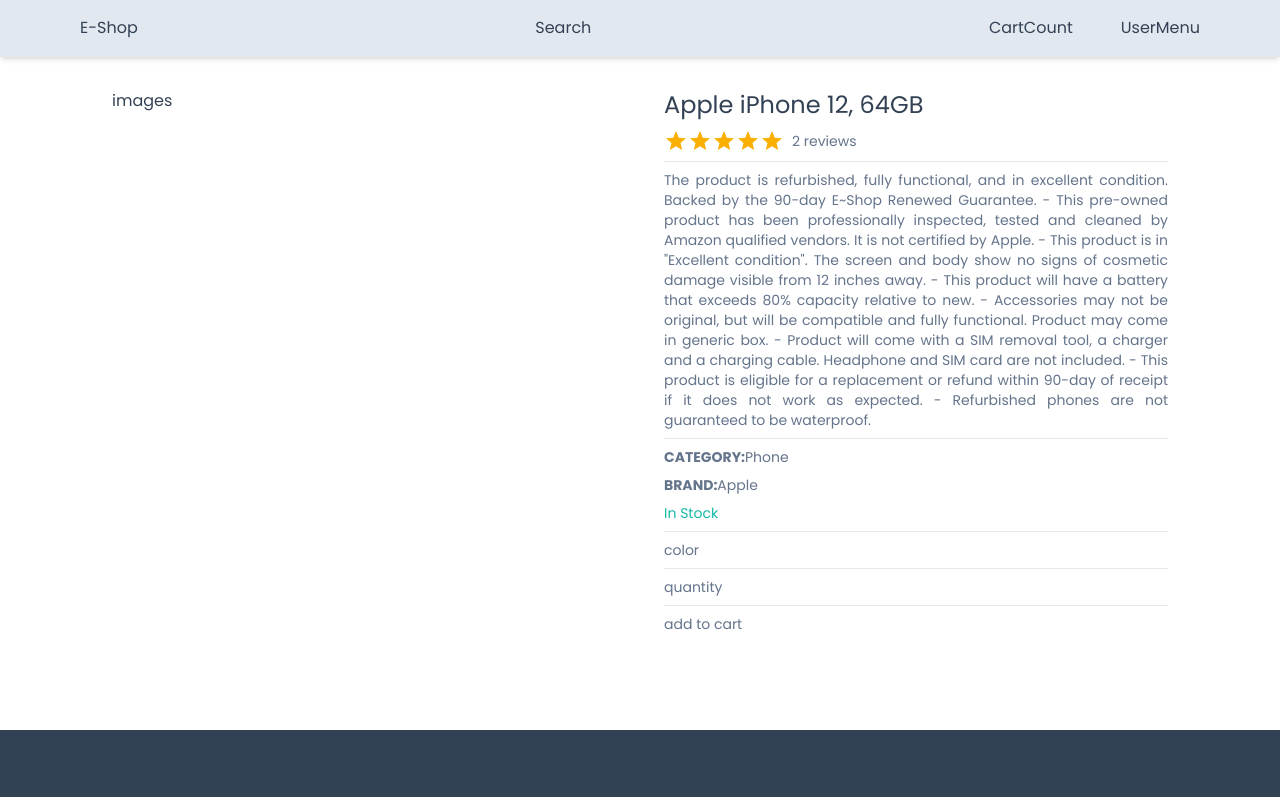
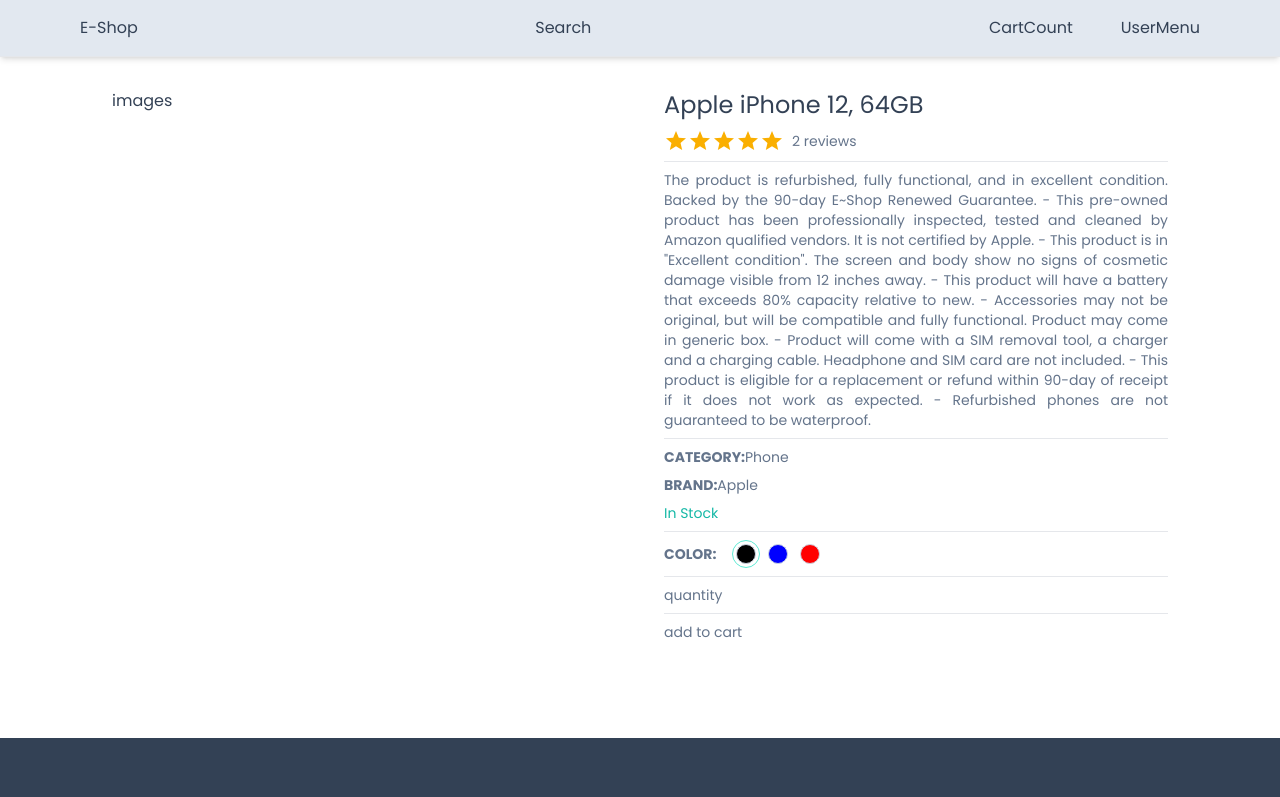
Before and after one commit to MarioAngelov2/next.js-e-commerce, a Next.js app in the folder e-commerce/: page /product/1 in a window 1280 px wide. Shown: the top 797 px of the page. Built offline with nearby package versions, Linux system fonts and the light colour scheme.

Commit message:
Import selecting color component & pass props to it

```diff
--- a/e-commerce/app/product/[productId]/ProductDetails.tsx
+++ b/e-commerce/app/product/[productId]/ProductDetails.tsx
@@ -1,6 +1,6 @@
 "use client";
 
-import React, { useState } from "react";
+import React, { useCallback, useState } from "react";
 import { Rating } from "@mui/material";
 import {
     ProductDetailsProps,
@@ -8,6 +8,7 @@ import {
     selectedImgType,
 } from "@/types/product";
 import { HorizontalLine } from "@/utils/horizontalLine";
+import SetColor from "@/app/components/products/SetColor";
 
 const ProductDetails: React.FC<ProductDetailsProps> = ({ product }) => {
     const [cartProduct, setCartProduct] = useState<CartProductType>({
@@ -26,6 +27,15 @@ const ProductDetails: React.FC<ProductDetailsProps> = ({ product }) => {
             (acc: number, item: any) => item.rating + acc,
             0
         ) / product.reviews.length;
+
+    const handleColorSelect = useCallback(
+        (value: selectedImgType) => {
+            setCartProduct((prev) => {
+                return { ...prev, selectedImg: value };
+            });
+        },
+        [cartProduct.selectedImg]
+    );
 
     return (
         <div className="grid grid-cols-1 md:grid-cols-2 gap-12">
@@ -57,7 +67,11 @@ const ProductDetails: React.FC<ProductDetailsProps> = ({ product }) => {
                     {product.inStock ? "In Stock" : "Out of Stock"}
                 </div>
                 <HorizontalLine />
-                <div>color</div>
+                <SetColor
+                    cartProduct={cartProduct}
+                    images={product.images}
+                    handleColorSelect={handleColorSelect}
+                />
                 <HorizontalLine />
                 <div>quantity</div>
                 <HorizontalLine />
```
